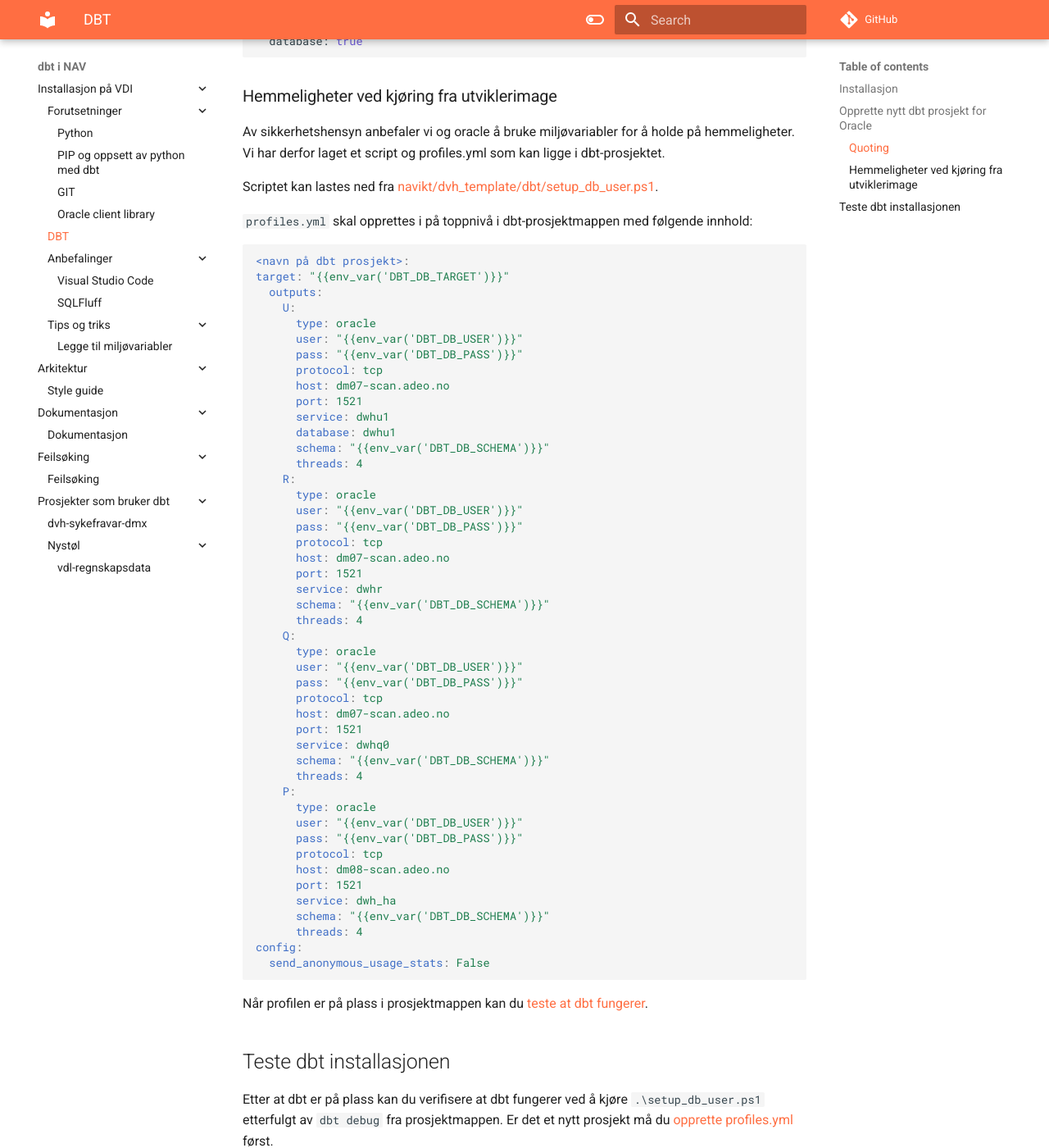
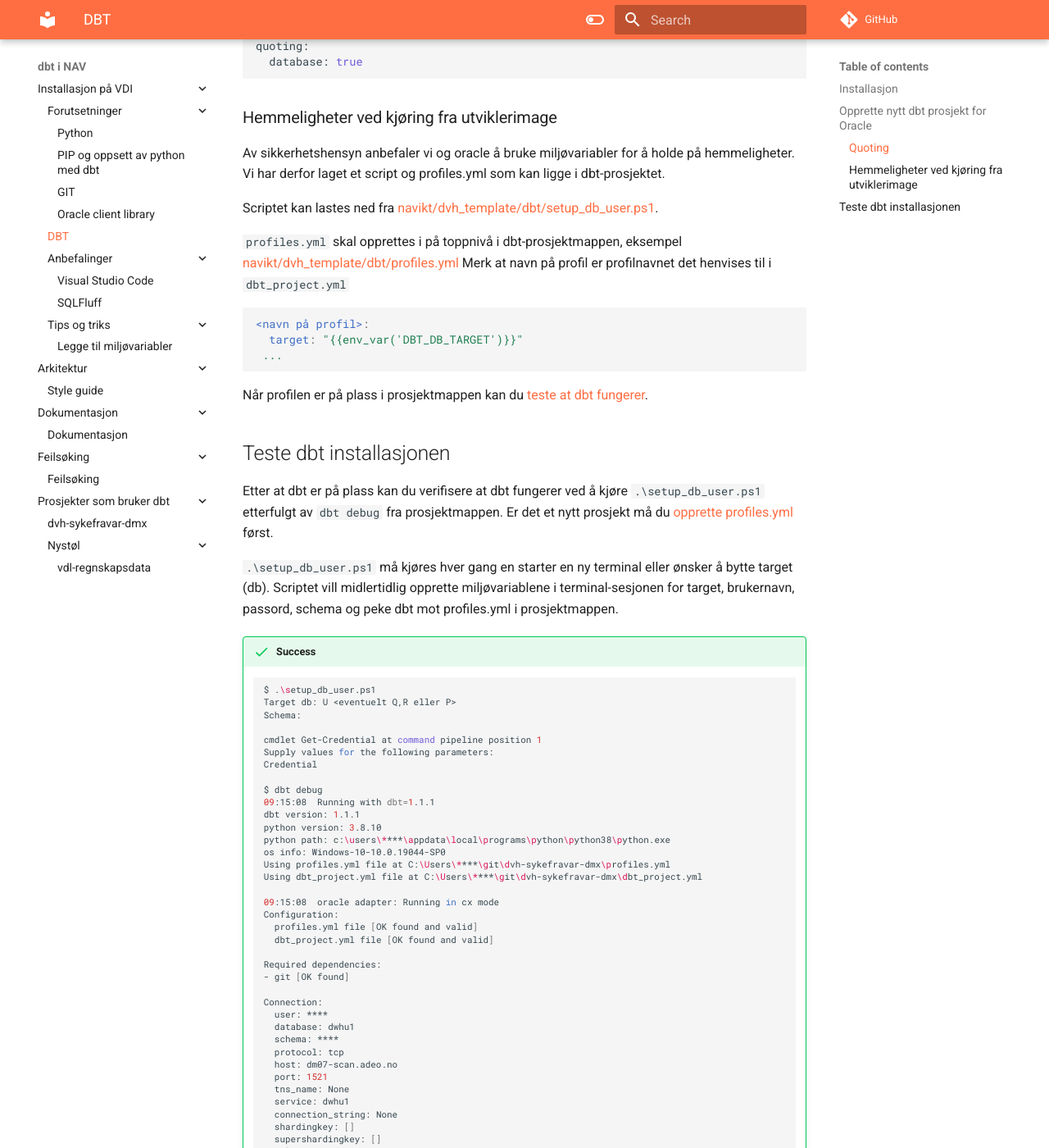
Before and after one commit to navikt/dbt-i-nav, an MkDocs documentation site: the page built from docs/vdi/dbt.md, in a window 1280 px wide and 1400 px high, scrolled down 1719 px. Shown: the whole window at 82% size. Built offline with MkDocs 1.6.1 and Material for MkDocs 9.7.7, drawn with Linux system fonts in a browser that asks for light colours; comment, search, counter and statistics services are not loaded; some of the changed text lies outside the part shown.

Commit message:
Endringer ved bruk av dbt_template

````diff
--- a/docs/vdi/dbt.md
+++ b/docs/vdi/dbt.md
@@ -57,13 +57,13 @@
 
 ## Opprette nytt dbt prosjekt for Oracle
 
-Oppsettet av nytt prosjekt er forenklet og tilpasset datavarehus. Det er laget eksempelprosjekt i [dvh_template](https://github.com/navikt/dvh_template) for bruk av dbt til komponentskjemaer. dbt prosjektet ligger da under mappen [dbt](https://github.com/navikt/dvh_template/tree/master/dbt).
+Oppsettet av nytt prosjekt er forenklet og tilpasset datavarehus. Det er laget eksempelprosjekt i repo [dvh_template](https://github.com/navikt/dvh_template) for bruk av dbt til komponentskjemaer. dbt prosjektet ligger i en egen branch [dbt_template](https://github.com/navikt/dvh_template/tree/dbt_template).
 
 
-- For nye komponenter er det bare å opprette nytt github repo med utgangspunkt i [dvh_template](https://github.com/navikt/dvh_template).
-- For eksisterende komponentrepoer, ta en kopi av [dbt](https://github.com/navikt/dvh_template/tree/master/dbt) og lim inn i roten til komponentrepoet.
+- For nye komponenter er det bare å opprette nytt github repo med utgangspunkt i [dbt_template](https://github.com/navikt/dvh_template/tree/dbt_template).
+- For eksisterende komponentrepoer, ta en kopi av [dbt](https://github.com/navikt/dvh_template/tree/dbt_template/dbt)  og lim inn i roten til komponentrepoet.
 
-Se [dokumentasjon](https://github.com/navikt/dvh_template/tree/master/dbt) for å ta i bruk prosjektet for detaljer.
+Se [dokumentasjon](https://github.com/navikt/dvh_template/blob/dbt_template/README.md) for å ta i bruk prosjektet for detaljer.
 
 Hvis du ikke ønsker å ta i bruk standardprosjektet, men heller kjøre `dbt init` er det noen ting som kan skape uforståelige feilmeldinger:
 
@@ -85,55 +85,13 @@
 
 Scriptet kan lastes ned fra [navikt/dvh_template/dbt/setup_db_user.ps1](https://github.com/navikt/dvh_template/blob/master/dbt/setup_db_user.ps1).
 
-`profiles.yml` skal opprettes i på toppnivå i dbt-prosjektmappen med følgende innhold:
+`profiles.yml` skal opprettes i på toppnivå i dbt-prosjektmappen, eksempel [navikt/dvh_template/dbt/profiles.yml](https://github.com/navikt/dvh_template/blob/dbt_template/dbt/profiles.yml)
+Merk at navn på profil er profilnavnet det henvises til i  `dbt_project.yml`
 
 ```yaml
-<navn på dbt prosjekt>:
-target: "{{env_var('DBT_DB_TARGET')}}"
-  outputs:
-    U:
-      type: oracle
-      user: "{{env_var('DBT_DB_USER')}}"
-      pass: "{{env_var('DBT_DB_PASS')}}"
-      protocol: tcp
-      host: dm07-scan.adeo.no
-      port: 1521
-      service: dwhu1
-      database: dwhu1
-      schema: "{{env_var('DBT_DB_SCHEMA')}}"
-      threads: 4
-    R:
-      type: oracle
-      user: "{{env_var('DBT_DB_USER')}}"
-      pass: "{{env_var('DBT_DB_PASS')}}"
-      protocol: tcp
-      host: dm07-scan.adeo.no
-      port: 1521
-      service: dwhr
-      schema: "{{env_var('DBT_DB_SCHEMA')}}"
-      threads: 4
-    Q:
-      type: oracle
-      user: "{{env_var('DBT_DB_USER')}}"
-      pass: "{{env_var('DBT_DB_PASS')}}"
-      protocol: tcp
-      host: dm07-scan.adeo.no
-      port: 1521
-      service: dwhq0
-      schema: "{{env_var('DBT_DB_SCHEMA')}}"
-      threads: 4
-    P:
-      type: oracle
-      user: "{{env_var('DBT_DB_USER')}}"
-      pass: "{{env_var('DBT_DB_PASS')}}"
-      protocol: tcp
-      host: dm08-scan.adeo.no
-      port: 1521
-      service: dwh_ha
-      schema: "{{env_var('DBT_DB_SCHEMA')}}"
-      threads: 4
-config:
-  send_anonymous_usage_stats: False
+<navn på profil>:
+  target: "{{env_var('DBT_DB_TARGET')}}"
+ ...
 
 ```
 
@@ -154,7 +112,7 @@
 
     ```shell
     $ .\setup_db_user.ps1
-    Target db: dwhu1
+    Target db: U <eventuelt Q,R eller P>
     Schema:
 
     cmdlet Get-Credential at command pipeline position 1
````
Also changed, not shown: docs/vdi/python.md (+1 -1 lines).
